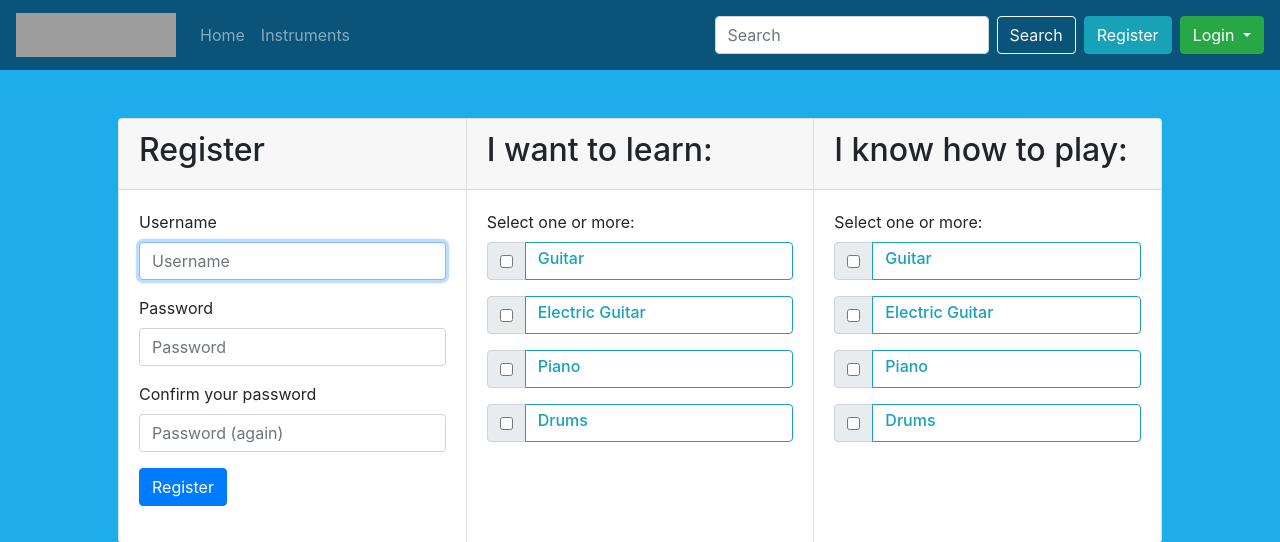
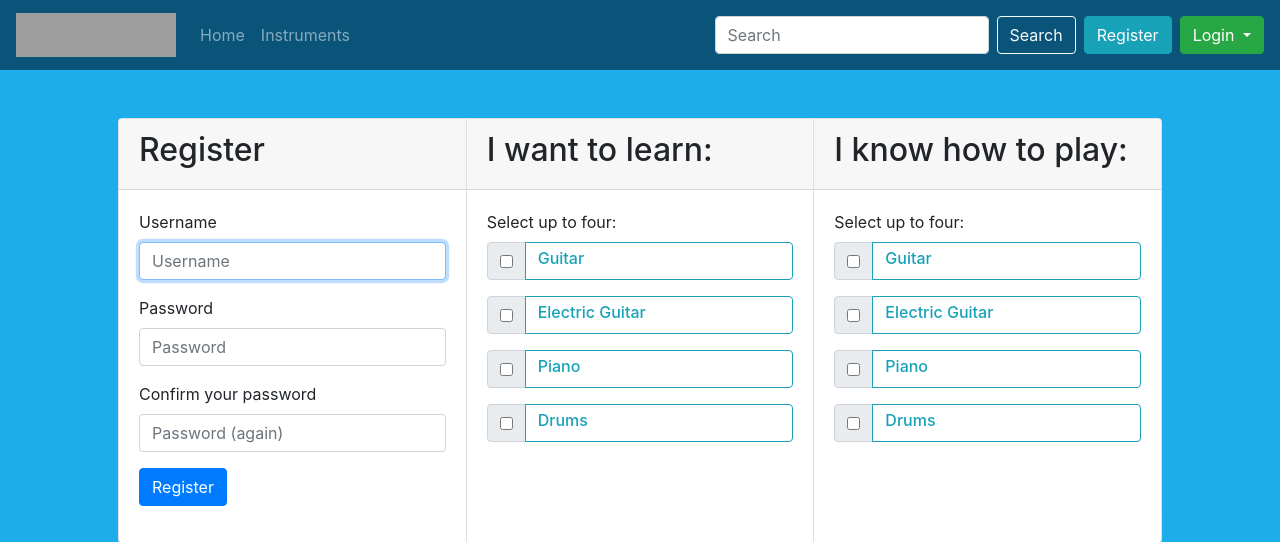
Before and after one commit to JoranIK/WebIK, a Flask app: page /register in a window 1280 px wide. Shown: the top 542 px of the page. Run offline with Flask 2, Linux system fonts and the light colour scheme; some libraries are stand-ins or nearby versions; grey boxes are pictures that could not be loaded.

Commit message:
select one or more veranderd naar select up to four

```diff
--- a/templates/register.html
+++ b/templates/register.html
@@ -38,7 +38,7 @@ Register
       </div>
       <div class="card-body">
         <div class="text">
-          Select one or more:
+          Select up to four:
         </div>
         <div class="input-group mb-3 mt-2">
           <div class="input-group-prepend">
@@ -80,7 +80,7 @@ Register
       </div>
       <div class="card-body">
         <div class="text">
-          Select one or more:
+          Select up to four:
         </div>
         <div class="input-group mb-3 mt-2">
           <div class="input-group-prepend">
```
